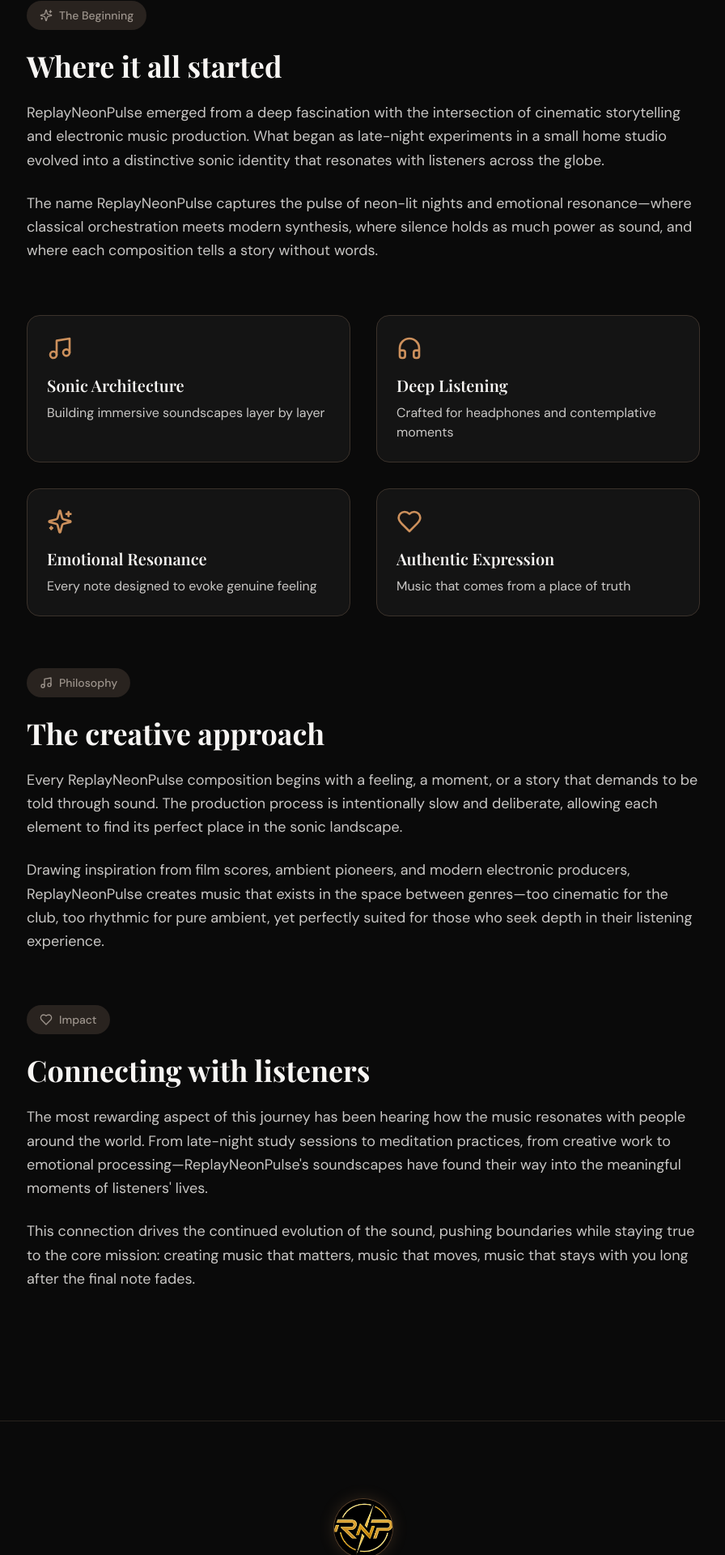
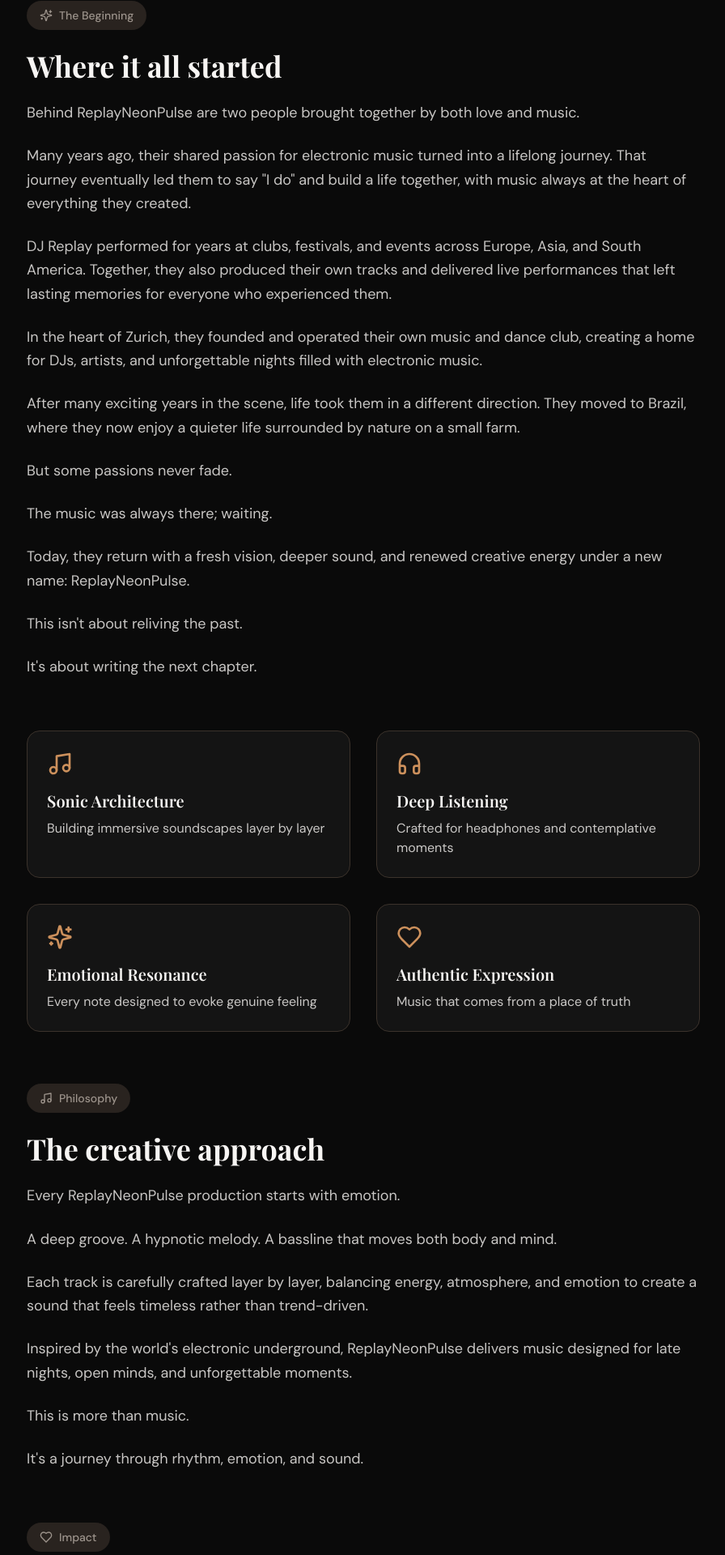
Before and after one commit to pattbeats/ReplayNeonPulse, a React (Vite) app in the folder apps/web/: page /story in a window 1280 px wide. Shown: the part 959-2879 px from the top of the page at 81% size, without its empty margins (191-1087 px from the left). Built offline with nearby package versions, Linux system fonts and the light colour scheme; the HTML template or start-up script is replaced by a standard one; what pocketbase would draw is missing.

Commit message:
Version 0.2 - Story and About completed

```diff
--- a/apps/web/src/pages/ArtistStoryPage.jsx
+++ b/apps/web/src/pages/ArtistStoryPage.jsx
@@ -75,10 +75,34 @@ function ArtistStoryPage() {
                   Where it all started
                 </h2>
                 <p className="text-lg leading-relaxed text-foreground/80 mb-6">
-                  ReplayNeonPulse emerged from a deep fascination with the intersection of cinematic storytelling and electronic music production. What began as late-night experiments in a small home studio evolved into a distinctive sonic identity that resonates with listeners across the globe.
+                  Behind ReplayNeonPulse are two people brought together by both love and music.
+                </p>
+                <p className="text-lg leading-relaxed text-foreground/80 mb-6">
+                  Many years ago, their shared passion for electronic music turned into a lifelong journey. That journey eventually led them to say &quot;I do&quot; and build a life together, with music always at the heart of everything they created.
+                </p>
+                <p className="text-lg leading-relaxed text-foreground/80 mb-6">
+                  DJ Replay performed for years at clubs, festivals, and events across Europe, Asia, and South America. Together, they also produced their own tracks and delivered live performances that left lasting memories for everyone who experienced them.
+                </p>
+                <p className="text-lg leading-relaxed text-foreground/80 mb-6">
+                  In the heart of Zurich, they founded and operated their own music and dance club, creating a home for DJs, artists, and unforgettable nights filled with electronic music.
+                </p>
+                <p className="text-lg leading-relaxed text-foreground/80 mb-6">
+                  After many exciting years in the scene, life took them in a different direction. They moved to Brazil, where they now enjoy a quieter life surrounded by nature on a small farm.
+                </p>
+                <p className="text-lg leading-relaxed text-foreground/80 mb-6">
+                  But some passions never fade.
+                </p>
+                <p className="text-lg leading-relaxed text-foreground/80 mb-6">
+                  The music was always there; waiting.
+                </p>
+                <p className="text-lg leading-relaxed text-foreground/80 mb-6">
+                  Today, they return with a fresh vision, deeper sound, and renewed creative energy under a new name: ReplayNeonPulse.
+                </p>
+                <p className="text-lg leading-relaxed text-foreground/80 mb-6">
+                  This isn&apos;t about reliving the past.
                 </p>
                 <p className="text-lg leading-relaxed text-foreground/80">
-                  The name ReplayNeonPulse captures the pulse of neon-lit nights and emotional resonance—where classical orchestration meets modern synthesis, where silence holds as much power as sound, and where each composition tells a story without words.
+                  It&apos;s about writing the next chapter.
                 </p>
               </div>
 
@@ -109,10 +133,22 @@ function ArtistStoryPage() {
                   The creative approach
                 </h2>
                 <p className="text-lg leading-relaxed text-foreground/80 mb-6">
-                  Every ReplayNeonPulse composition begins with a feeling, a moment, or a story that demands to be told through sound. The production process is intentionally slow and deliberate, allowing each element to find its perfect place in the sonic landscape.
+                  Every ReplayNeonPulse production starts with emotion.
+                </p>
+                <p className="text-lg leading-relaxed text-foreground/80 mb-6">
+                  A deep groove. A hypnotic melody. A bassline that moves both body and mind.
+                </p>
+                <p className="text-lg leading-relaxed text-foreground/80 mb-6">
+                  Each track is carefully crafted layer by layer, balancing energy, atmosphere, and emotion to create a sound that feels timeless rather than trend-driven.
+                </p>
+                <p className="text-lg leading-relaxed text-foreground/80 mb-6">
+                  Inspired by the world&apos;s electronic underground, ReplayNeonPulse delivers music designed for late nights, open minds, and unforgettable moments.
+                </p>
+                <p className="text-lg leading-relaxed text-foreground/80 mb-6">
+                  This is more than music.
                 </p>
                 <p className="text-lg leading-relaxed text-foreground/80">
-                  Drawing inspiration from film scores, ambient pioneers, and modern electronic producers, ReplayNeonPulse creates music that exists in the space between genres—too cinematic for the club, too rhythmic for pure ambient, yet perfectly suited for those who seek depth in their listening experience.
+                  It&apos;s a journey through rhythm, emotion, and sound.
                 </p>
               </div>
 
@@ -125,10 +161,19 @@ function ArtistStoryPage() {
                   Connecting with listeners
                 </h2>
                 <p className="text-lg leading-relaxed text-foreground/80 mb-6">
-                  The most rewarding aspect of this journey has been hearing how the music resonates with people around the world. From late-night study sessions to meditation practices, from creative work to emotional processing—ReplayNeonPulse's soundscapes have found their way into the meaningful moments of listeners' lives.
+                  Music has always been about creating connections.
+                </p>
+                <p className="text-lg leading-relaxed text-foreground/80 mb-6">
+                  ReplayNeonPulse isn&apos;t just about beats or melodies—it&apos;s about sharing moments, emotions, and energy with people who feel the same passion for electronic music.
+                </p>
+                <p className="text-lg leading-relaxed text-foreground/80 mb-6">
+                  Whether it&apos;s on a dancefloor, through a livestream, or simply listening with headphones, every track is created with the hope of inspiring, moving, and connecting with listeners around the world.
+                </p>
+                <p className="text-lg leading-relaxed text-foreground/80 mb-6">
+                  This is only the beginning of the journey.
                 </p>
                 <p className="text-lg leading-relaxed text-foreground/80">
-                  This connection drives the continued evolution of the sound, pushing boundaries while staying true to the core mission: creating music that matters, music that moves, music that stays with you long after the final note fades.
+                  And we look forward to sharing every new chapter with you.
                 </p>
               </div>
             </div>
```
